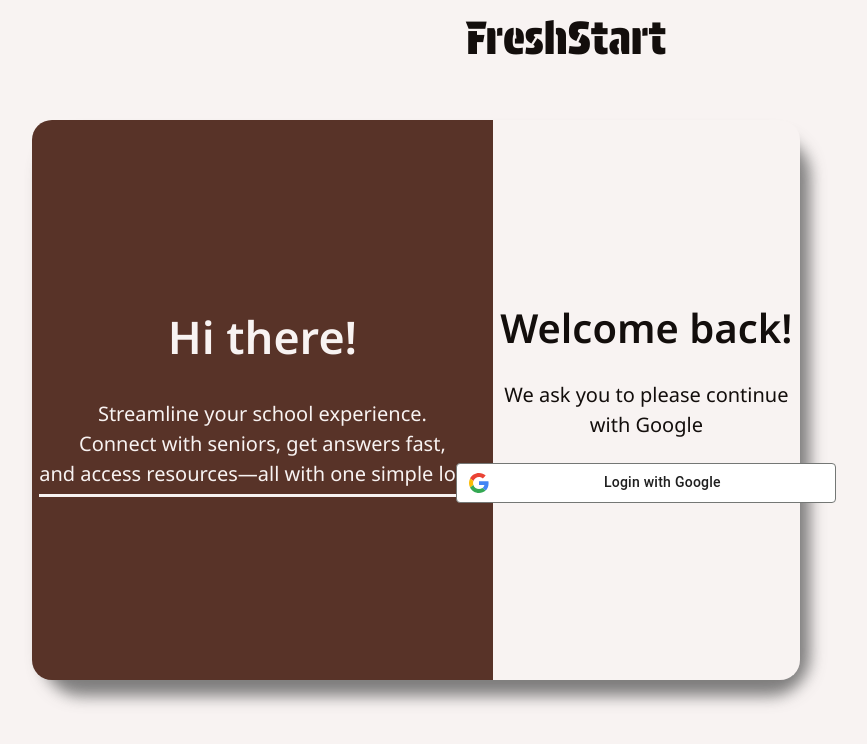
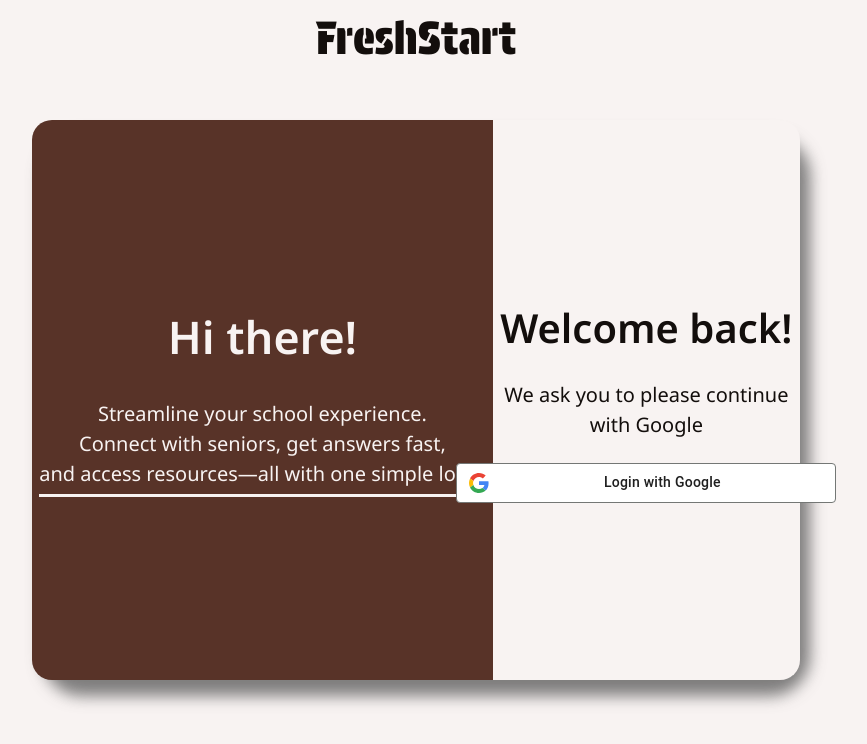
Before and after one commit to Glohny/FreshStart, a website with bundled scripts: page index.html in a window 1280 px wide. Shown: the whole page, without its empty margins (224-1091 px from the left). Built offline with nearby package versions, Linux system fonts and the light colour scheme.

Commit message:
Fixed position adjustment

```diff
--- a/src/css/styles.css
+++ b/src/css/styles.css
@@ -317,6 +317,10 @@
   font-family: ProGuer;
 }
 
+#HeadTitle,#HeadTitle2 {
+  padding-left: 0px;
+}
+
 #LinkTitle {
   display: flex;
   align-items: center;
```
